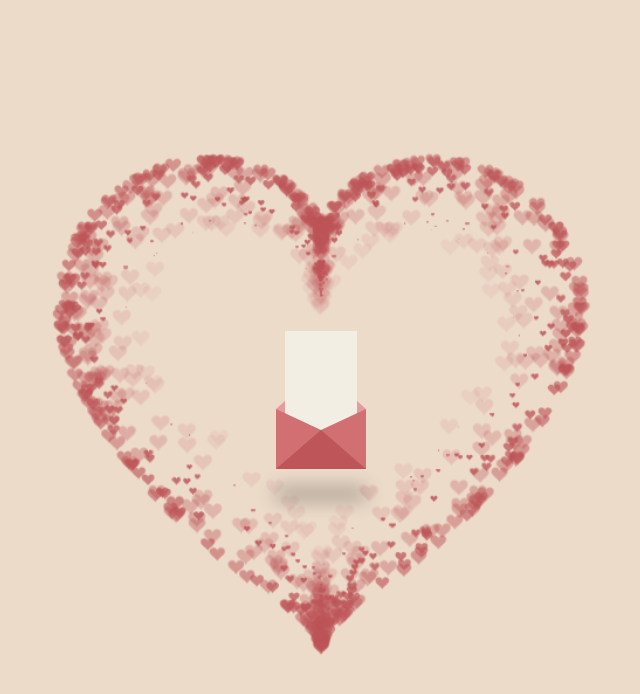
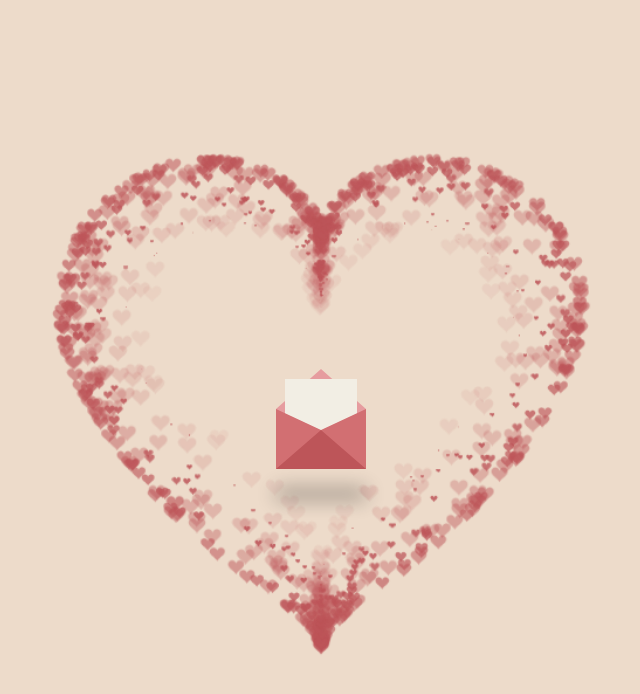
Before and after one commit to TronggHieu/LoveHeart.github.io, a plain HTML site: page index.html in a window 768 px wide. Shown: the whole page, without its empty margins (63-703 px from the left). Drawn offline with Linux system fonts and the light colour scheme; a web font is replaced by a local one.

Commit message:
updated v2

```diff
--- a/index.html
+++ b/index.html
@@ -133,8 +133,12 @@
                 transform: translate(-50%);
             }
             .content {
-                padding-top: 3em;
+               text-align: center;
+               justify-items: center;
+
+
             }
+
         }
 
         .content .tilted {
```
